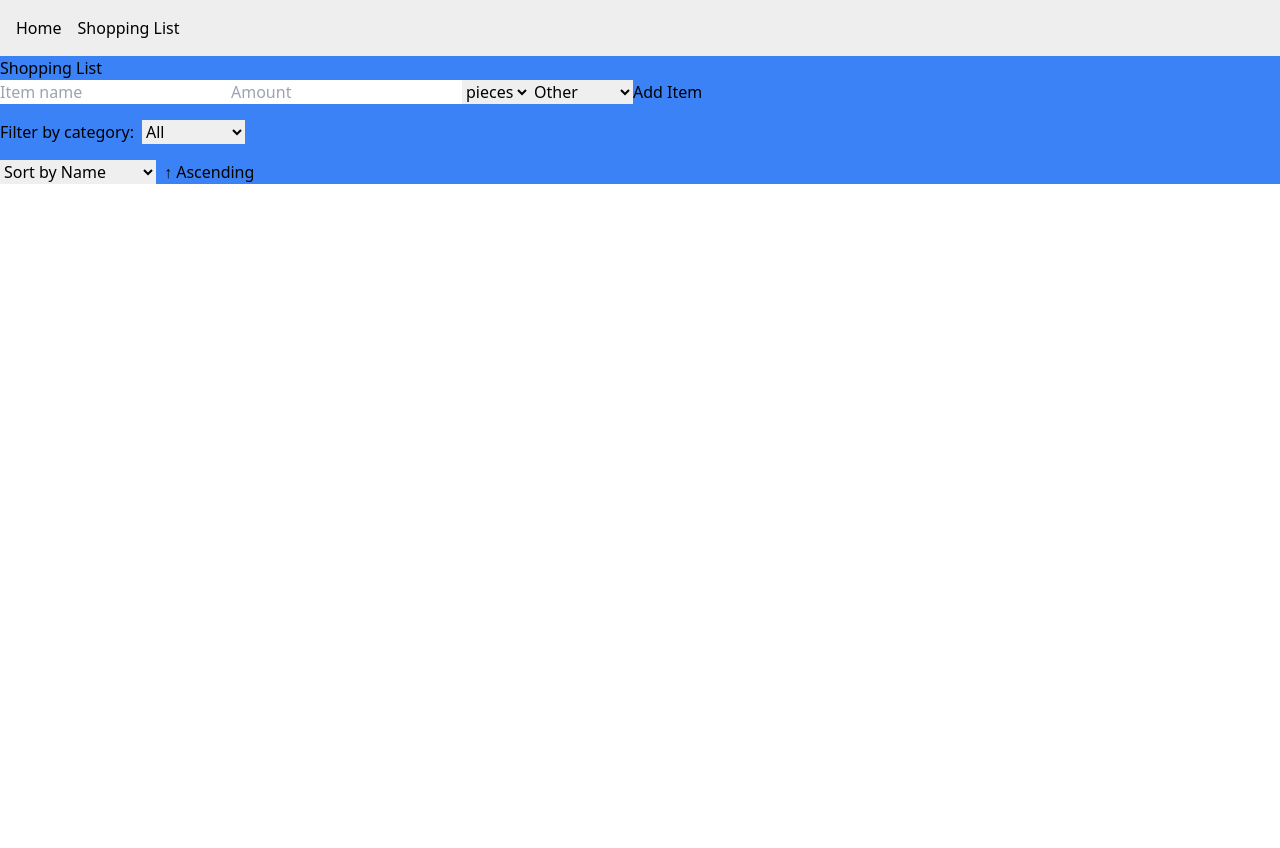
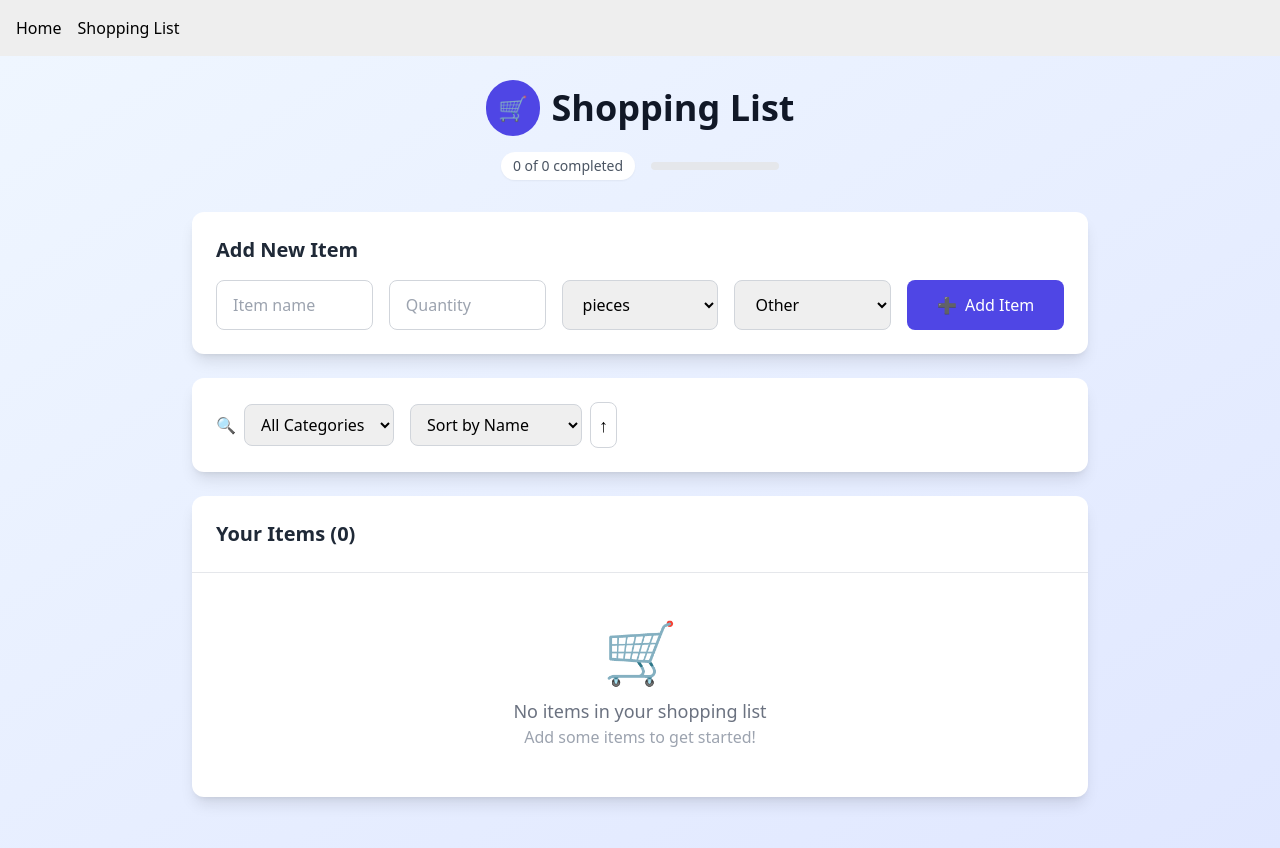
Before and after one commit to Bisheshwar-Das/smart-meal-planner, a React (Create React App) app: page /shopping-list in a window 1280 px wide. Shown: the top 848 px of the page. Before the commit the page ends 800 px from the top, so only its background shows below. Built offline with nearby package versions, Linux system fonts and the light colour scheme.

Commit message:
add UI to the page

```diff
--- a/package.json
+++ b/package.json
@@ -12,6 +12,7 @@
     "@types/react": "^19.1.10",
     "@types/react-dom": "^19.1.7",
     "@types/react-router-dom": "^5.3.3",
+    "lucide-react": "^0.539.0",
     "react": "^19.1.1",
     "react-dom": "^19.1.1",
     "react-router-dom": "^7.8.0",
--- a/src/page/ShoppingListPage.tsx
+++ b/src/page/ShoppingListPage.tsx
@@ -1,4 +1,3 @@
-// src/pages/ShoppingListPage.tsx
 import React, { useEffect, useState } from "react";
 
 interface ShoppingItem {
@@ -9,26 +8,27 @@ interface ShoppingItem {
   category: string;
   purchased: boolean;
 }
-const LOCAL_STORAGE_KEY = "shoppingList";
+
 const ShoppingListPage: React.FC = () => {
   const [items, setItems] = useState<ShoppingItem[]>([]);
-
   const [name, setName] = useState("");
   const [quantity, setQuantity] = useState("");
   const [unit, setUnit] = useState("pieces");
   const [category, setCategory] = useState("Other");
+  const [filterCategory, setFilterCategory] = useState("All");
+  const [loaded, setLoaded] = useState(false);
+  const [sortOption, setSortOption] = useState("name");
+  const [sortOrderAsc, setSortOrderAsc] = useState(true);
+  const [editingId, setEditingId] = useState<number | null>(null);
 
-  const [loaded, setLoaded] = useState(false);
+  const categories = ["Vegetables", "Fruits", "Dairy", "Meat", "Pantry", "Other"];
+  const units = ["pieces", "kg", "g", "litres", "ml"];
 
-  const [filterCategory, setFilterCategory] = useState("All");
-  const [sortOption, setSortOption] = useState("name-asc");
-  const [sortOrderAsc, setSortOrderAsc] = useState(true); // true -> ascending
   const filteredItems =
     filterCategory === "All"
       ? items
       : items.filter((item) => item.category === filterCategory);
 
-  // Sort items based on sortOption
   const sortedItems = [...filteredItems].sort((a, b) => {
     let comparison = 0;
     switch (sortOption) {
@@ -63,10 +63,16 @@ const ShoppingListPage: React.FC = () => {
     }
   }, [items, loaded]);
 
-
   const handleAddItem = () => {
     if (!name || !quantity) return;
-    setItems([...items, { id: Date.now(), name, quantity, unit, category, purchased: false }]);
+    setItems([...items, {
+      id: Date.now(),
+      name,
+      quantity,
+      unit,
+      category,
+      purchased: false
+    }]);
     setName("");
     setQuantity("");
     setUnit("pieces");
@@ -77,150 +83,247 @@ const ShoppingListPage: React.FC = () => {
     setItems(items.filter(item => item.id !== id));
   };
 
-  const handleEditItem = (
-    id: number,
-    field: keyof ShoppingItem,
-    value: string
-  ) => {
+  const handleEditItem = (id: number, field: keyof ShoppingItem, value: string) => {
     setItems(items.map(item =>
       item.id === id ? { ...item, [field]: value } : item
     ));
   };
+
   const handleTogglePurchased = (id: number) => {
     setItems(items.map(item =>
       item.id === id ? { ...item, purchased: !item.purchased } : item
     ));
   };
 
+  const getCategoryColor = (category: string) => {
+    const colors = {
+      Vegetables: "bg-green-100 text-green-800",
+      Fruits: "bg-orange-100 text-orange-800",
+      Dairy: "bg-blue-100 text-blue-800",
+      Meat: "bg-red-100 text-red-800",
+      Pantry: "bg-yellow-100 text-yellow-800",
+      Other: "bg-gray-100 text-gray-800"
+    } as const;
+    type ColorKey = keyof typeof colors;
+    return colors[category as ColorKey] || colors.Other;
+  };
+
+  const completedCount = items.filter(item => item.purchased).length;
+  const totalCount = items.length;
 
   return (
-    <div className="bg-blue-500">
-      <h1>Shopping List</h1>
+    <div className="min-h-screen bg-gradient-to-br from-blue-50 to-indigo-100 p-4 sm:p-6">
+      <div className="max-w-4xl mx-auto">
+        {/* Header */}
+        <div className="text-center mb-8">
+          <div className="flex items-center justify-center gap-3 mb-4">
+            <div className="p-3 bg-indigo-600 rounded-full">
+              <span className="text-2xl">🛒</span>
+            </div>
+            <h1 className="text-4xl font-bold text-gray-900">Shopping List</h1>
+          </div>
+          <div className="flex items-center justify-center gap-4 text-sm text-gray-600">
+            <span className="px-3 py-1 bg-white rounded-full shadow-sm">
+              {completedCount} of {totalCount} completed
+            </span>
+            <div className="w-32 bg-gray-200 rounded-full h-2">
+              <div
+                className="bg-green-500 h-2 rounded-full transition-all duration-300"
+                style={{ width: `${totalCount > 0 ? (completedCount / totalCount) * 100 : 0}%` }}
+              ></div>
+            </div>
+          </div>
+        </div>
 
-      {/* Form */}
-      <div style={{ marginBottom: "1rem" }}>
+        {/* Add Item Form */}
+        <div className="bg-white rounded-xl shadow-lg p-6 mb-6">
+          <h2 className="text-xl font-semibold text-gray-800 mb-4">Add New Item</h2>
+          <div className="grid grid-cols-1 md:grid-cols-5 gap-4">
             <input
               type="text"
               placeholder="Item name"
               value={name}
               onChange={(e) => setName(e.target.value)}
+              className="px-4 py-3 border border-gray-300 rounded-lg focus:ring-2 focus:ring-indigo-500 focus:border-transparent outline-none transition-all"
             />
             <input
               type="number"
-          placeholder="Amount"
+              placeholder="Quantity"
               value={quantity}
               onChange={(e) => setQuantity(e.target.value)}
               min="0"
+              className="px-4 py-3 border border-gray-300 rounded-lg focus:ring-2 focus:ring-indigo-500 focus:border-transparent outline-none transition-all"
             />
-        <select value={unit} onChange={(e) => setUnit(e.target.value)}>
-          <option value="pieces">pieces</option>
-          <option value="kg">kg</option>
-          <option value="g">g</option>
-          <option value="litres">litres</option>
-          <option value="ml">ml</option>
+            <select
+              value={unit}
+              onChange={(e) => setUnit(e.target.value)}
+              className="px-4 py-3 border border-gray-300 rounded-lg focus:ring-2 focus:ring-indigo-500 focus:border-transparent outline-none transition-all"
+            >
+              {units.map(u => <option key={u} value={u}>{u}</option>)}
             </select>
-        <select value={category} onChange={(e) => setCategory(e.target.value)}>
-          <option value="Vegetables">Vegetables</option>
-          <option value="Fruits">Fruits</option>
-          <option value="Dairy">Dairy</option>
-          <option value="Meat">Meat</option>
-          <option value="Pantry">Pantry</option>
-          <option value="Other">Other</option>
+            <select
+              value={category}
+              onChange={(e) => setCategory(e.target.value)}
+              className="px-4 py-3 border border-gray-300 rounded-lg focus:ring-2 focus:ring-indigo-500 focus:border-transparent outline-none transition-all"
+            >
+              {categories.map(c => <option key={c} value={c}>{c}</option>)}
             </select>
-        <button onClick={handleAddItem}>Add Item</button>
+            <button
+              onClick={handleAddItem}
+              className="px-6 py-3 bg-indigo-600 text-white rounded-lg hover:bg-indigo-700 transition-colors flex items-center justify-center gap-2 font-medium"
+            >
+              <span>➕</span>
+              Add Item
+            </button>
+          </div>
         </div>
 
-      {/* Category Filter */}
-      <div style={{ marginBottom: "1rem" }}>
-        <label style={{ marginRight: "0.5rem" }}>Filter by category:</label>
+        {/* Filters and Sort */}
+        <div className="bg-white rounded-xl shadow-lg p-6 mb-6">
+          <div className="flex flex-col sm:flex-row gap-4 items-start sm:items-center">
+            <div className="flex items-center gap-2">
+              <span>🔍</span>
               <select
                 value={filterCategory}
                 onChange={(e) => setFilterCategory(e.target.value)}
+                className="px-3 py-2 border border-gray-300 rounded-lg focus:ring-2 focus:ring-indigo-500 focus:border-transparent outline-none"
               >
-          <option value="All">All</option>
-          <option value="Vegetables">Vegetables</option>
-          <option value="Fruits">Fruits</option>
-          <option value="Dairy">Dairy</option>
-          <option value="Meat">Meat</option>
-          <option value="Pantry">Pantry</option>
-          <option value="Other">Other</option>
+                <option value="All">All Categories</option>
+                {categories.map(c => <option key={c} value={c}>{c}</option>)}
               </select>
             </div>
 
-      <div style={{ display: "flex", gap: "0.5rem", marginBottom: "1rem" }}>
-        <select value={sortOption} onChange={(e) => setSortOption(e.target.value)}>
+            <div className="flex items-center gap-2">
+              <select
+                value={sortOption}
+                onChange={(e) => setSortOption(e.target.value)}
+                className="px-3 py-2 border border-gray-300 rounded-lg focus:ring-2 focus:ring-indigo-500 focus:border-transparent outline-none"
+              >
                 <option value="name">Sort by Name</option>
                 <option value="category">Sort by Category</option>
-          <option value="purchased">Sort by Purchased</option>
+                <option value="purchased">Sort by Status</option>
               </select>
-        <button onClick={() => setSortOrderAsc(!sortOrderAsc)}>
-          {sortOrderAsc ? "↑ Ascending" : "↓ Descending"}
+              <button
+                onClick={() => setSortOrderAsc(!sortOrderAsc)}
+                className="p-2 border border-gray-300 rounded-lg hover:bg-gray-50 transition-colors"
+                title={sortOrderAsc ? "Sort Descending" : "Sort Ascending"}
+              >
+                <span className="text-lg">{sortOrderAsc ? "↑" : "↓"}</span>
               </button>
             </div>
+          </div>
+        </div>
 
-      {/*List Items */}
-      <ul>
+        {/* Shopping List */}
+        <div className="bg-white rounded-xl shadow-lg overflow-hidden">
+          <div className="p-6 border-b border-gray-200">
+            <h2 className="text-xl font-semibold text-gray-800">Your Items ({sortedItems.length})</h2>
+          </div>
 
+          {sortedItems.length === 0 ? (
+            <div className="p-12 text-center">
+              <div className="text-6xl mb-4">🛒</div>
+              <p className="text-gray-500 text-lg">No items in your shopping list</p>
+              <p className="text-gray-400">Add some items to get started!</p>
+            </div>
+          ) : (
+            <div className="divide-y divide-gray-200">
               {sortedItems.map((item) => (
-          <li key={item.id} style={{ marginBottom: "0.5rem" }}>
-            {item.purchased ? (
-              <span style={{ textDecoration: "line-through" }}>
-                {item.name} - {item.quantity} {item.unit} ({item.category})
-              </span>
-            ) : (
-              <>
+                <div key={item.id} className={`p-4 transition-all duration-200 ${item.purchased ? 'bg-gray-50' : 'bg-white hover:bg-gray-50'}`}>
+                  <div className="flex items-center gap-4">
+                    {/* Checkbox */}
+                    <button
+                      onClick={() => handleTogglePurchased(item.id)}
+                      className={`w-6 h-6 rounded-full border-2 flex items-center justify-center transition-all ${item.purchased
+                          ? 'bg-green-500 border-green-500'
+                          : 'border-gray-300 hover:border-green-400'
+                        }`}
+                    >
+                      {item.purchased && <span className="text-white">✓</span>}
+                    </button>
+
+                    {/* Item Content */}
+                    <div className="flex-1">
+                      {editingId === item.id ? (
+                        <div className="grid grid-cols-1 sm:grid-cols-4 gap-2">
                           <input
                             type="text"
                             value={item.name}
                             onChange={(e) => handleEditItem(item.id, "name", e.target.value)}
-                  style={{ width: "150px" }}
+                            className="px-3 py-2 border border-gray-300 rounded-md focus:ring-2 focus:ring-indigo-500 focus:border-transparent outline-none"
                           />
                           <input
                             type="number"
                             value={item.quantity}
                             onChange={(e) => handleEditItem(item.id, "quantity", e.target.value)}
-                  style={{ width: "70px", marginLeft: "0.5rem" }}
+                            className="px-3 py-2 border border-gray-300 rounded-md focus:ring-2 focus:ring-indigo-500 focus:border-transparent outline-none"
                           />
                           <select
                             value={item.unit}
                             onChange={(e) => handleEditItem(item.id, "unit", e.target.value)}
-                  style={{ marginLeft: "0.5rem" }}
+                            className="px-3 py-2 border border-gray-300 rounded-md focus:ring-2 focus:ring-indigo-500 focus:border-transparent outline-none"
                           >
-                  <option value="pieces">pieces</option>
-                  <option value="kg">kg</option>
-                  <option value="g">g</option>
-                  <option value="litres">litres</option>
-                  <option value="ml">ml</option>
+                            {units.map(u => <option key={u} value={u}>{u}</option>)}
                           </select>
                           <select
                             value={item.category}
                             onChange={(e) => handleEditItem(item.id, "category", e.target.value)}
-                  style={{ marginLeft: "0.5rem" }}
+                            className="px-3 py-2 border border-gray-300 rounded-md focus:ring-2 focus:ring-indigo-500 focus:border-transparent outline-none"
                           >
-                  <option value="Vegetables">Vegetables</option>
-                  <option value="Fruits">Fruits</option>
-                  <option value="Dairy">Dairy</option>
-                  <option value="Meat">Meat</option>
-                  <option value="Pantry">Pantry</option>
-                  <option value="Other">Other</option>
+                            {categories.map(c => <option key={c} value={c}>{c}</option>)}
                           </select>
-              </>
+                        </div>
+                      ) : (
+                        <div className="flex items-center gap-3">
+                          <div className={item.purchased ? 'opacity-50' : ''}>
+                            <h3 className={`font-medium text-gray-900 ${item.purchased ? 'line-through' : ''}`}>
+                              {item.name}
+                            </h3>
+                            <p className="text-sm text-gray-500">
+                              {item.quantity} {item.unit}
+                            </p>
+                          </div>
+                          <span className={`px-2 py-1 rounded-full text-xs font-medium ${getCategoryColor(item.category)}`}>
+                            {item.category}
+                          </span>
+                        </div>
                       )}
-            <input
-              type="checkbox"
-              checked={item.purchased}
-              onChange={() => handleTogglePurchased(item.id)}
-              style={{ marginRight: "0.5rem" }}
-            />
+                    </div>
+
+                    {/* Action Buttons */}
+                    <div className="flex items-center gap-2">
+                      {editingId === item.id ? (
+                        <button
+                          onClick={() => setEditingId(null)}
+                          className="p-2 text-green-600 hover:bg-green-50 rounded-lg transition-colors"
+                          title="Save changes"
+                        >
+                          <span>✓</span>
+                        </button>
+                      ) : (
+                        <button
+                          onClick={() => setEditingId(item.id)}
+                          className="p-2 text-gray-400 hover:text-indigo-600 hover:bg-indigo-50 rounded-lg transition-colors"
+                          title="Edit item"
+                        >
+                          <span>✏️</span>
+                        </button>
+                      )}
                       <button
                         onClick={() => handleRemoveItem(item.id)}
-              style={{ marginLeft: "0.5rem" }}
+                        className="p-2 text-gray-400 hover:text-red-600 hover:bg-red-50 rounded-lg transition-colors"
+                        title="Delete item"
                       >
-              Delete
+                        <span>🗑️</span>
                       </button>
-          </li>
+                    </div>
+                  </div>
+                </div>
               ))}
-      </ul>
+            </div>
+          )}
+        </div>
+      </div>
     </div>
   );
 };
```
Also changed, not shown: 1 other file (tests, documents, lock files or other folders). Lines whose indentation alone changed are shown as unchanged.
